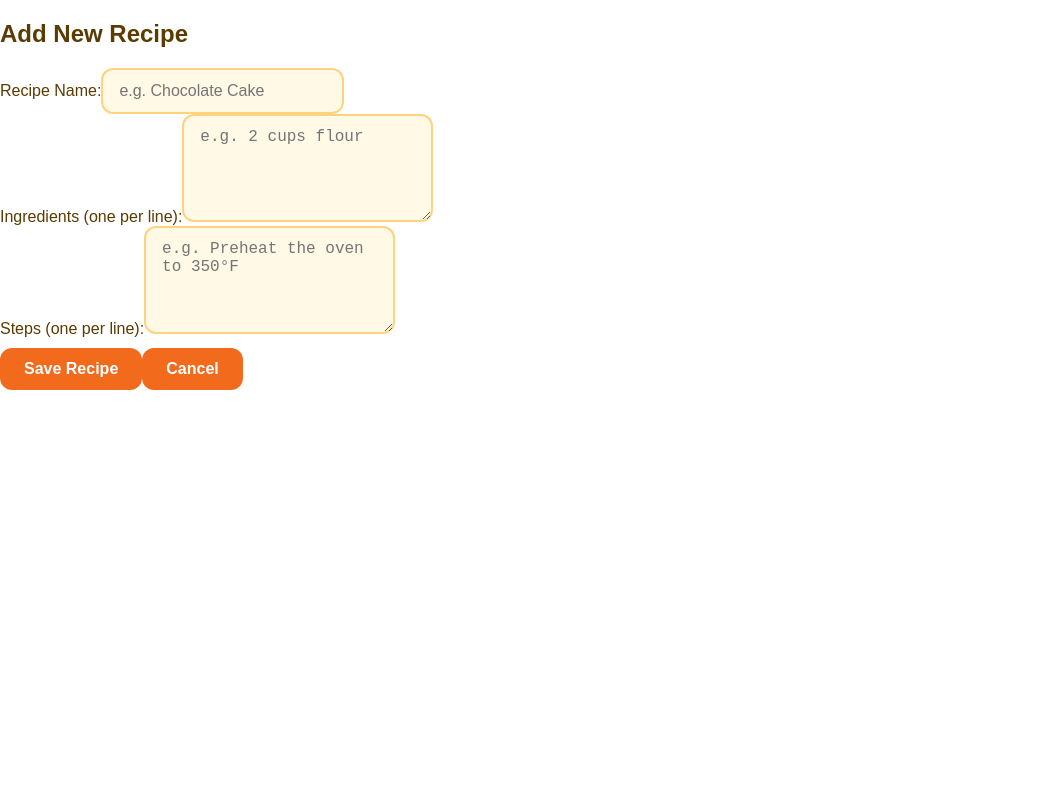
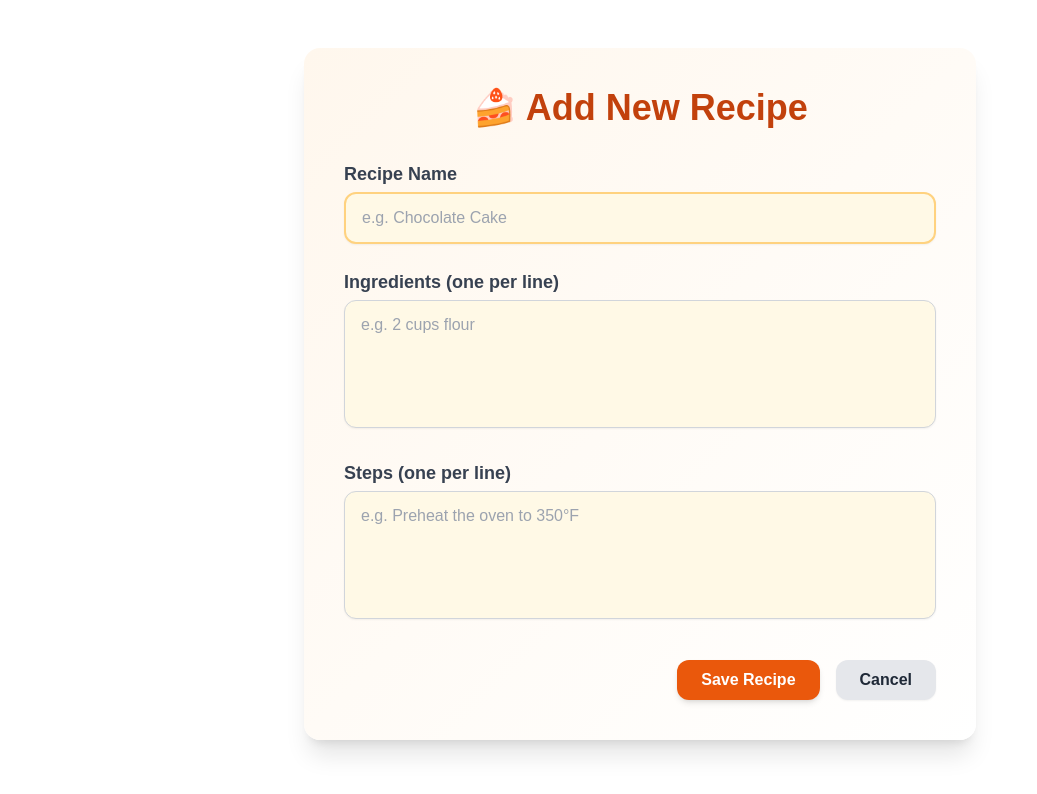
Before and after one commit to Shqcod/CookItYourself, a React (Create React App) app in the folder client/: page /add in a window 1280 px wide. Shown: the top 794 px of the page, without its empty margins (0-1037 px from the left). Built offline with nearby package versions, Linux system fonts and the light colour scheme.

Commit message:
Ubah halaman add

```diff
--- a/client/public/index.html
+++ b/client/public/index.html
@@ -4,6 +4,7 @@
     <meta charset="utf-8" />
     <link rel="icon" href="%PUBLIC_URL%/favicon.ico" />
     <meta name="viewport" content="width=device-width, initial-scale=1" />
+    <script src="https://cdn.tailwindcss.com"></script>
     <meta name="theme-color" content="#000000" />
     <meta
       name="description"
--- a/client/src/pages/AddRecipe.jsx
+++ b/client/src/pages/AddRecipe.jsx
@@ -10,27 +10,16 @@ const AddRecipe = () => {
   const handleSubmit = async (e) => {
     e.preventDefault();
 
-    // Validasi input
     if (!name.trim()) {
       alert('Recipe name is required.');
       return;
     }
 
-    const ingredients = ingredientsText
-      .split('\n')
-      .map(i => i.trim())
-      .filter(i => i);
-    if (ingredients.length === 0) {
-      alert('Please add at least one valid ingredient.');
-      return;
-    }
+    const ingredients = ingredientsText.split('\n').map(i => i.trim()).filter(i => i);
+    const steps = stepsText.split('\n').map(s => s.trim()).filter(s => s);
 
-    const steps = stepsText
-      .split('\n')
-      .map(s => s.trim())
-      .filter(s => s);
-    if (steps.length === 0) {
-      alert('Please add at least one valid step.');
+    if (ingredients.length === 0 || steps.length === 0) {
+      alert('Please add at least one valid ingredient and step.');
       return;
     }
 
@@ -43,60 +32,65 @@ const AddRecipe = () => {
         body: JSON.stringify(newRecipe),
       });
 
-      if (!res.ok) {
-        throw new Error('Failed to save recipe');
-      }
-
+      if (!res.ok) throw new Error('Failed to save recipe');
       navigate('/');
     } catch (error) {
-      console.error('Error saving recipe:', error);
+      console.error('Error:', error);
       alert('There was an error saving the recipe.');
     }
   };
 
   return (
-    <div className="max-w-2xl mx-auto mt-10 p-6 bg-white rounded shadow">
-      <h2 className="text-2xl font-bold mb-6">Add New Recipe</h2>
-      <form onSubmit={handleSubmit} className="space-y-4">
+    <div className="max-w-2xl mx-auto mt-12 bg-gradient-to-br from-orange-50 to-white p-10 rounded-2xl shadow-xl">
+      <h2 className="text-4xl font-extrabold text-orange-700 mb-8 text-center">🍰 Add New Recipe</h2>
+
+      <form onSubmit={handleSubmit} className="space-y-6">
+        {/* Name */}
         <div>
-          <label className="block font-semibold mb-1">Recipe Name:</label>
+          <label className="block text-lg font-semibold text-gray-700 mb-1">Recipe Name</label>
           <input
             type="text"
-            className="w-full border px-3 py-2 rounded"
+            className="w-full border border-gray-300 px-4 py-3 rounded-xl shadow-sm focus:outline-none focus:ring-2 focus:ring-orange-500 focus:border-orange-500"
             value={name}
             onChange={(e) => setName(e.target.value)}
             placeholder="e.g. Chocolate Cake"
           />
         </div>
+
+        {/* Ingredients */}
         <div>
-          <label className="block font-semibold mb-1">Ingredients (one per line):</label>
+          <label className="block text-lg font-semibold text-gray-700 mb-1">Ingredients (one per line)</label>
           <textarea
-            className="w-full border px-3 py-2 rounded h-28"
+            className="w-full border border-gray-300 px-4 py-3 rounded-xl h-32 shadow-sm resize-none focus:outline-none focus:ring-2 focus:ring-orange-500 focus:border-orange-500"
             value={ingredientsText}
             onChange={(e) => setIngredientsText(e.target.value)}
             placeholder="e.g. 2 cups flour"
           />
         </div>
+
+        {/* Steps */}
         <div>
-          <label className="block font-semibold mb-1">Steps (one per line):</label>
+          <label className="block text-lg font-semibold text-gray-700 mb-1">Steps (one per line)</label>
           <textarea
-            className="w-full border px-3 py-2 rounded h-28"
+            className="w-full border border-gray-300 px-4 py-3 rounded-xl h-32 shadow-sm resize-none focus:outline-none focus:ring-2 focus:ring-orange-500 focus:border-orange-500"
             value={stepsText}
             onChange={(e) => setStepsText(e.target.value)}
             placeholder="e.g. Preheat the oven to 350°F"
           />
         </div>
-        <div className="flex gap-4">
+
+        {/* Actions */}
+        <div className="flex justify-end space-x-4">
           <button
             type="submit"
-            className="bg-orange-600 text-white px-4 py-2 rounded hover:bg-orange-700"
+            className="bg-orange-600 hover:bg-orange-700 text-white font-bold px-6 py-2 rounded-xl shadow-md transition-transform transform hover:-translate-y-0.5"
           >
             Save Recipe
           </button>
           <button
             type="button"
             onClick={() => navigate('/')}
-            className="bg-gray-300 text-black px-4 py-2 rounded hover:bg-gray-400"
+            className="bg-gray-200 hover:bg-gray-300 text-gray-800 font-semibold px-6 py-2 rounded-xl shadow-sm transition-colors"
           >
             Cancel
           </button>
```
Also changed, not shown: 2 other files (tests, documents, lock files or other folders).
